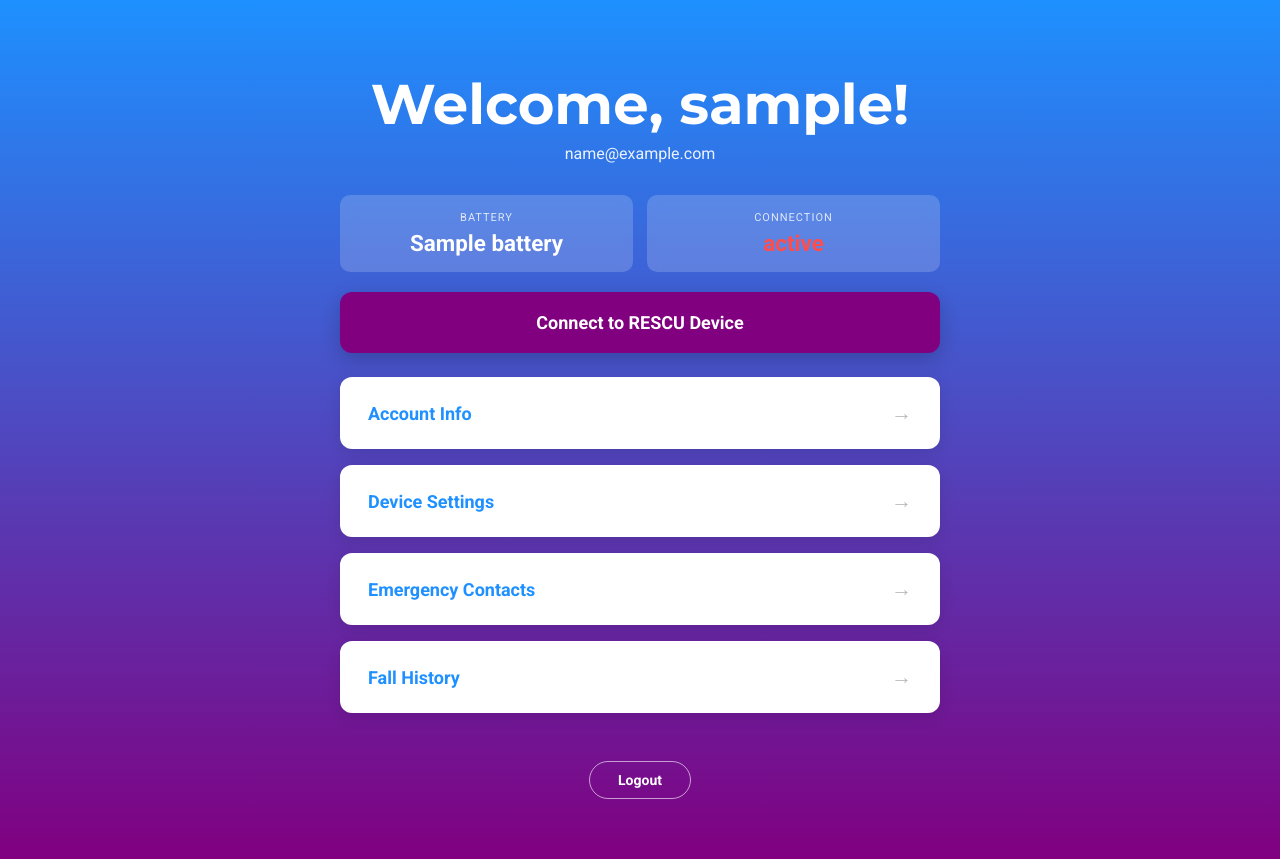
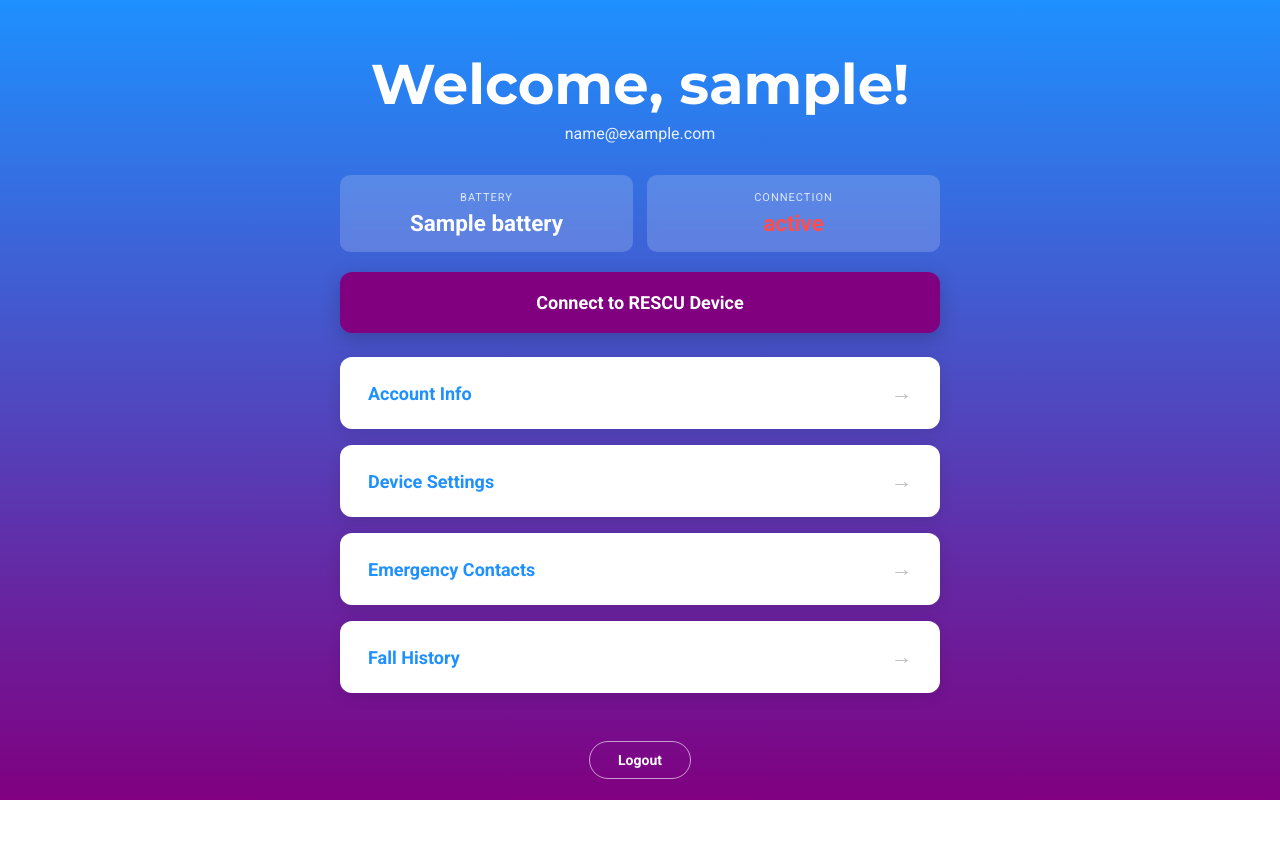
Before and after one commit to Lexie13/RESCU, a Flask app: template frontend/templates/home.html in a window 1280 px wide. After the commit the page ends 800 px from the top, so only its background shows below. Run offline with Flask 3, Linux system fonts and the light colour scheme; the template is opened without the code that fills it: most values are stand-ins (such as "Sample title", 1, 10 or a date in 2020).

Commit message:
Update home.html

```diff
--- a/frontend/templates/home.html
+++ b/frontend/templates/home.html
@@ -16,14 +16,17 @@
 
         /* Expands the wrapper to fill the space better while keeping things in a line */
         .inner-wrapper {
-            min-height: 100vh;
+            /* Change min-height to height and use box-sizing */
+            height: 100vh;
             display: flex;
             flex-direction: column;
             align-items: center;
-            padding: 60px 20px;
+            /* Reduce padding slightly or ensure it's included in the height calculation */
+            padding: 40px 20px;
             width: 100%;
             max-width: 700px;
             margin: 0 auto;
+            box-sizing: border-box; /* Ensures padding doesn't add to the 100vh */
         }
 
         /* Header styling */
```
